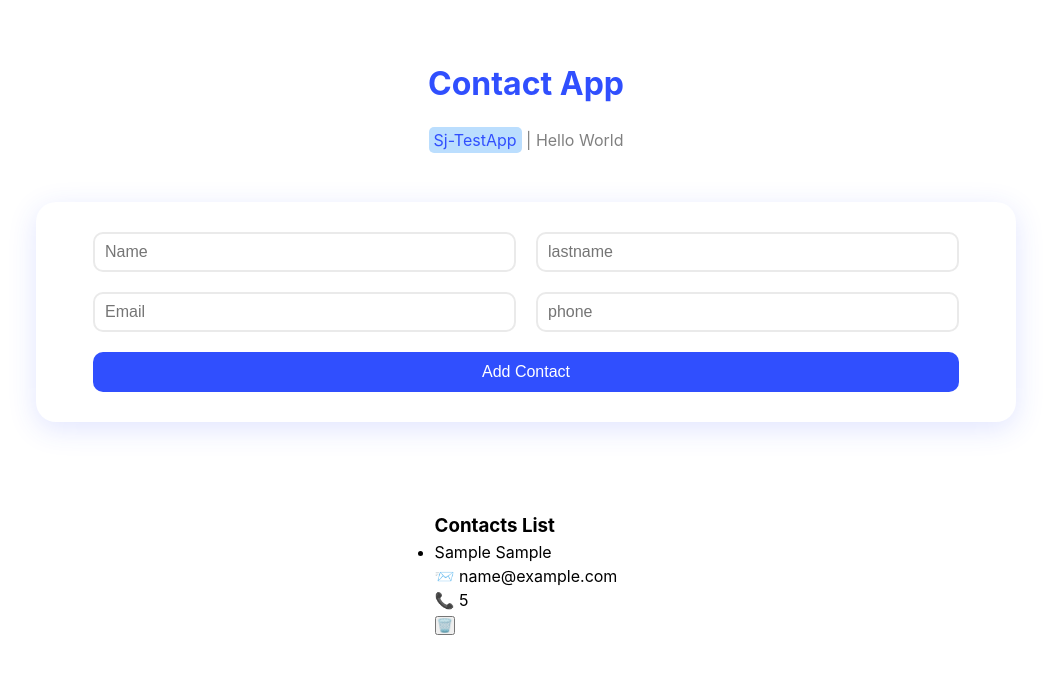
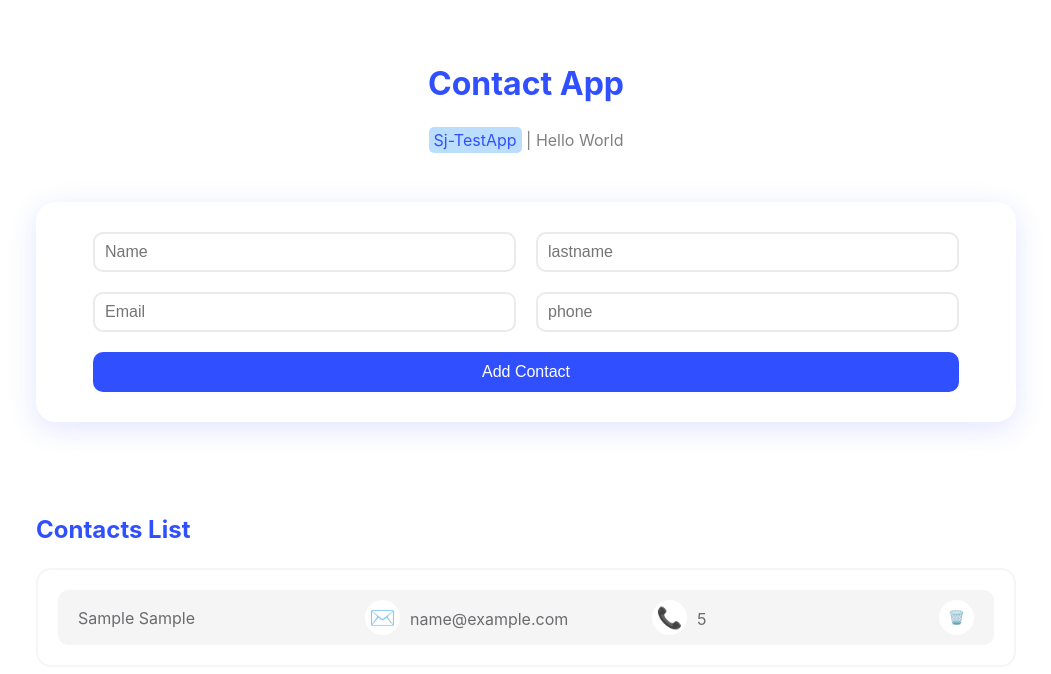
Before and after one commit to saeedjoulaei/Contact-App, a React (Vite) app: page / in a window 1280 px wide. Both pictures are taken after typing "Sample", "Sample", "name@example.com", "5" into the empty fields and a click on the button "Add Contact". Shown: the top 674 px of the page, without its empty margins (114-1165 px from the left). Built offline with nearby package versions, Linux system fonts and the light colour scheme.

Commit message:
contacts styled and project is finished

```diff
--- a/src/components/ContactItem.jsx
+++ b/src/components/ContactItem.jsx
@@ -1,20 +1,21 @@
-import React from "react";
-
+import styles from "../components/ContactItem.module.css";
 function ContactItem({
   data: { id, name, lastname, email, phone },
   deleteHandler,
 }) {
   return (
     <>
-      <li key={id}>
+      <li className={styles.item}>
         <p>
           {name} {lastname}
         </p>
         <p>
-          <span>📨</span> {email}
+          <span>✉️</span>
+          {email}
         </p>
         <p>
-          <span>📞</span> {phone}
+          <span>📞</span>
+          {phone}
         </p>
         <button onClick={() => deleteHandler(id)}>🗑️</button>
       </li>
--- /dev/null
+++ b/src/components/ContactItem.module.css
@@ -0,0 +1,37 @@
+.item {
+  display: flex;
+  justify-content: space-between;
+  align-items: center;
+  background-color: #f5f5f5;
+  color: #6b6b6f;
+  padding: 10px 20px;
+  margin: 15px;
+  border-radius: 10px;
+}
+.item p {
+  flex-basis: 0;
+  flex-grow: 1;
+}
+.item span {
+  display: inline-block;
+  font-size: 1.3rem;
+  text-align: center;
+  margin-right: 10px;
+  background-color: #fff;
+  width: 35px;
+  height: 35px;
+  border-radius: 50%;
+  line-height: 35px;
+}
+.item button {
+  width: 35px;
+  height: 35px;
+  background-color: #fff;
+  border: none;
+  border-radius: 50%;
+  cursor: pointer;
+  transition: 0.2s all ease-in-out;
+}
+.item button:hover {
+  font-size: 1.5rem;
+}
--- a/src/components/ContactsList.jsx
+++ b/src/components/ContactsList.jsx
@@ -1,25 +1,24 @@
 import React from "react";
 import ContactItem from "./ContactItem";
+import styles from "../components/ContactsList.module.css";
 
 function ContactsList({ contacts, deleteHandler }) {
   console.log(contacts);
   return (
-    <div>
+    <div className={styles.container}>
       <h3>Contacts List</h3>
       {contacts.length ? (
-        <ul>
-          {contacts.map((contact) => {
-            return (
-              <ContactItem
-                key={contact.id}
-                data={contact}
-                deleteHandler={deleteHandler}
-              />
-            );
-          })}
+        <ul className={styles.contacts}>
+          {contacts.map((contact) => (
+            <ContactItem
+              key={contact.id}
+              data={contact}
+              deleteHandler={deleteHandler}
+            />
+          ))}
         </ul>
       ) : (
-        <p>No contacts yet</p>
+        <p className={styles.message}>No contacts yet</p>
       )}
     </div>
   );
--- /dev/null
+++ b/src/components/ContactsList.module.css
@@ -0,0 +1,26 @@
+.container {
+  width: 100%;
+  margin-bottom: 100px;
+}
+.container h3 {
+  color: #304ffe;
+  font-size: 1.5rem;
+}
+.contacts {
+  border: 2px solid #f5f5f5;
+  list-style: none;
+  margin-top: 20px;
+  padding: 5px;
+  border-radius: 15px;
+}
+.message {
+  background-color: #f5f5f5;
+  height: 100px;
+  line-height: 100px;
+  text-align: center;
+  margin-top: 20px;
+  border-radius: 20px;
+  color: #6b6b6f;
+  font-size: 1.2;
+  font-weight: 500;
+}
```
